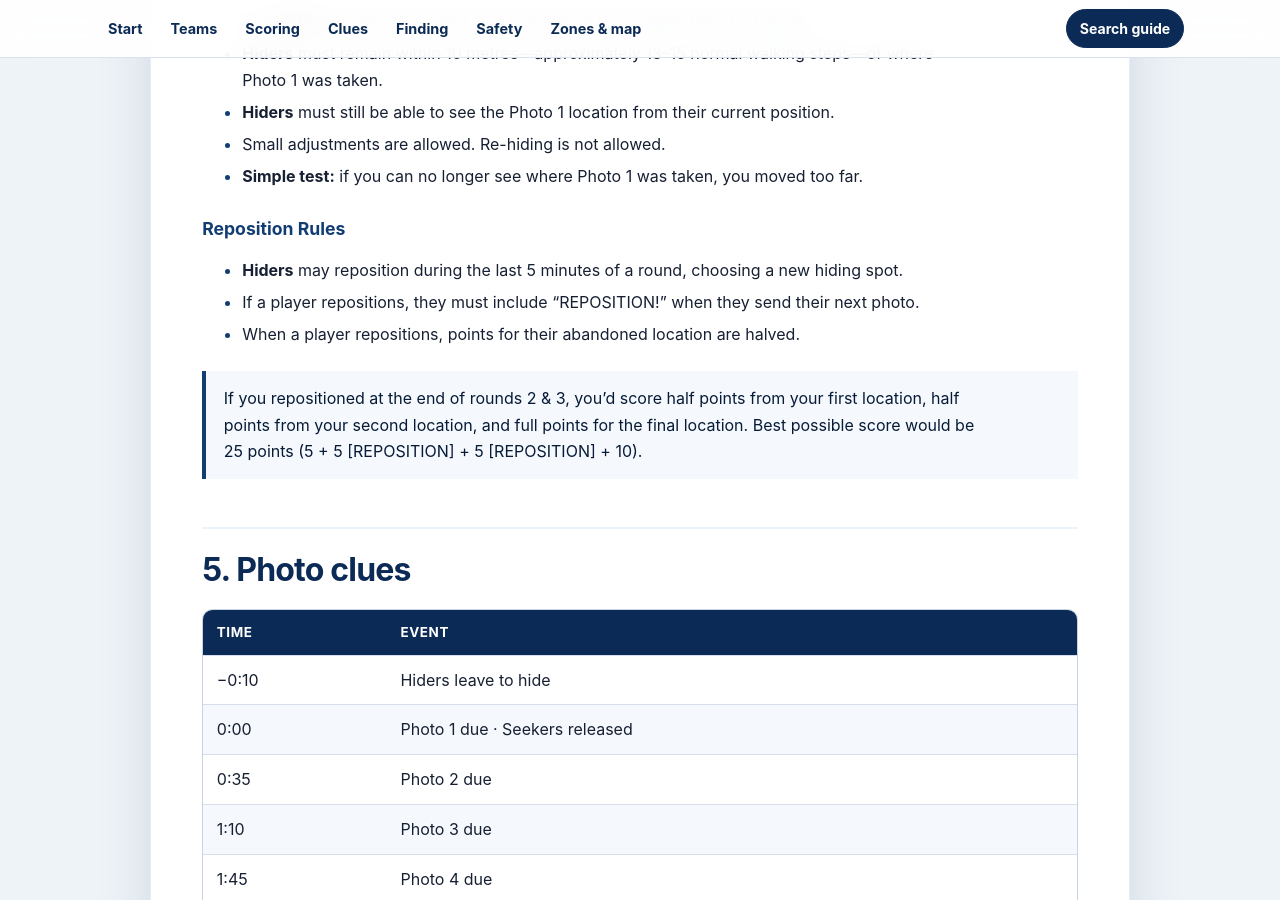
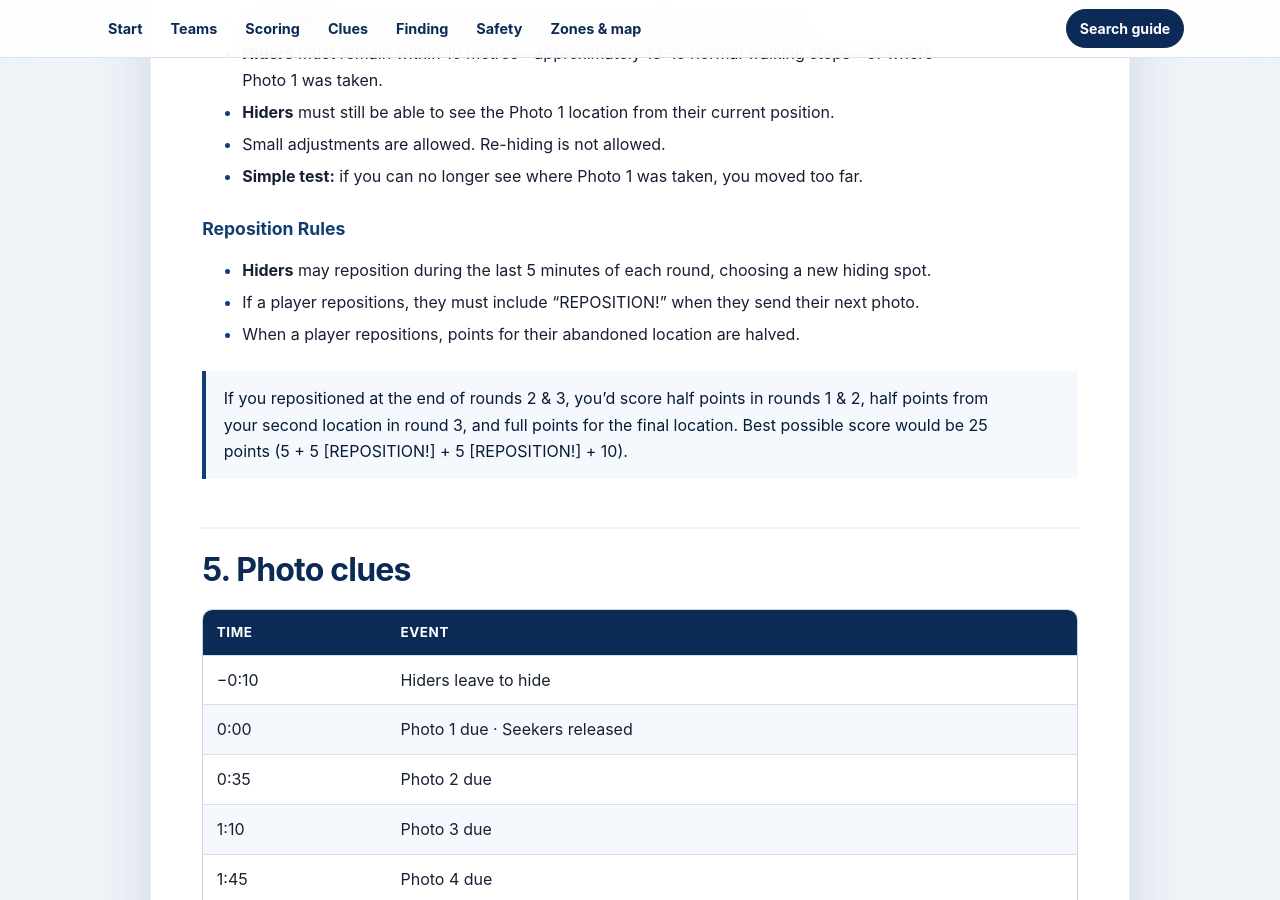
Before and after one commit to mmaxin/hide-and-seek-game, a Jekyll site: the page built from rules.md, in a window 1280 px wide and 900 px high, scrolled down 2915 px. Built offline with Jekyll 4.4.1, drawn with Linux system fonts in a browser that asks for light colours; our own code applies the rules of GitHub Pages for plain Markdown files.

Commit message:
Reposition rules

```diff
--- a/rules.md
+++ b/rules.md
@@ -115,11 +115,11 @@ and may not watch, follow, or track Hiders. < Optimistic lol.
 
 
 ### Reposition Rules
-- **Hiders** may reposition during the last 5 minutes of a round, choosing a new hiding spot.
+- **Hiders** may reposition during the last 5 minutes of each round, choosing a new hiding spot.
 - If a player repositions, they must include "REPOSITION!" when they send their next photo.
 - When a player repositions, points for their abandoned location are halved.
 
-> If you repositioned at the end of rounds 2 & 3, you'd score half points from your first location, half points from your second location, and full points for the final location. Best possible score would be 25 points (5 + 5 [REPOSITION] + 5 [REPOSITION] + 10).
+> If you repositioned at the end of rounds 2 & 3, you'd score half points in rounds 1 & 2, half points from your second location in round 3, and full points for the final location. Best possible score would be 25 points (5 + 5 [REPOSITION!] + 5 [REPOSITION!] + 10).
 
 
 
```
